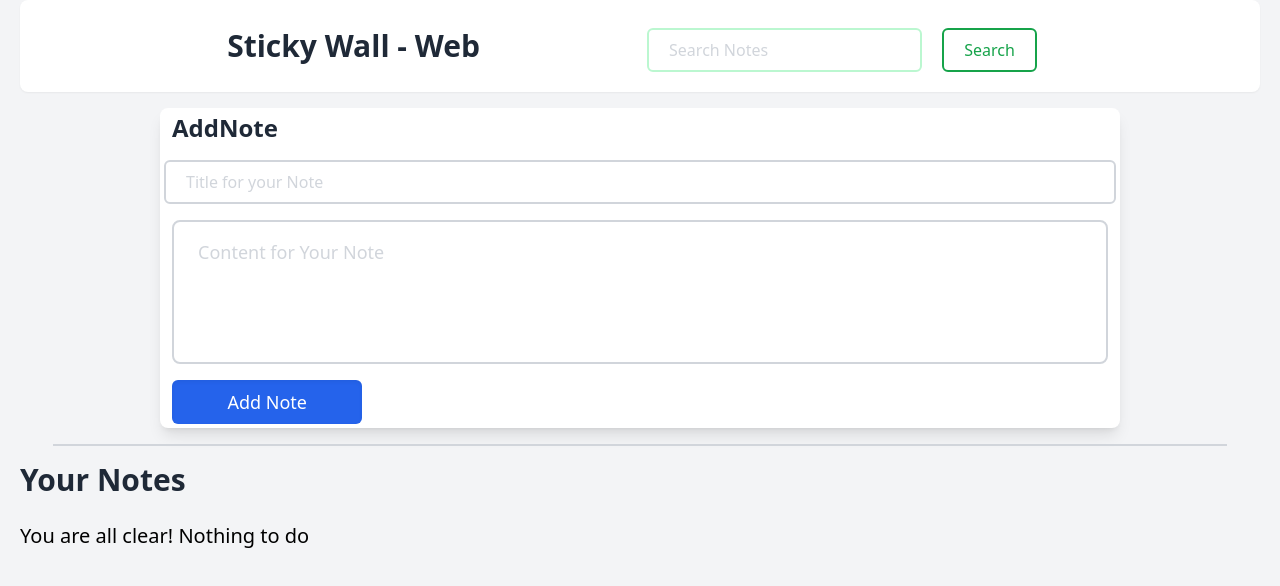
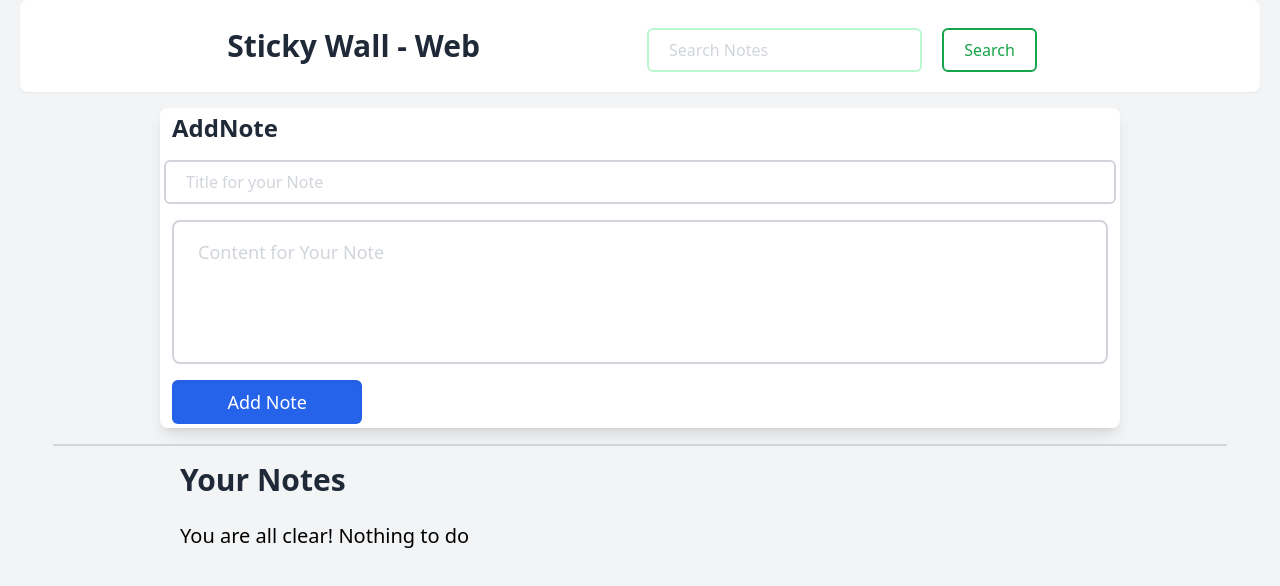
Before and after one commit to Hritujeet/StickyWall-JS, a plain HTML site: page index.html in a window 1280 px wide. Drawn offline with Linux system fonts and the light colour scheme.

Commit message:
Update index.html

```diff
--- a/index.html
+++ b/index.html
@@ -43,7 +43,7 @@
 
     <div class="h-0.5 bg-gray-300 w-11/12 mx-auto"></div>
 
-    <div class="container grid h-auto mx-auto my-4 px-5">
+    <div class="w-3/4 grid h-auto mx-auto my-4 px-5">
         <span class="text-gray-800 text-2xl md:text-3xl font-bold cursor-default order-first mb-6">Your
             Notes</span>
         <ul class="grid md:grid-cols-3" id="allNotes">
```
